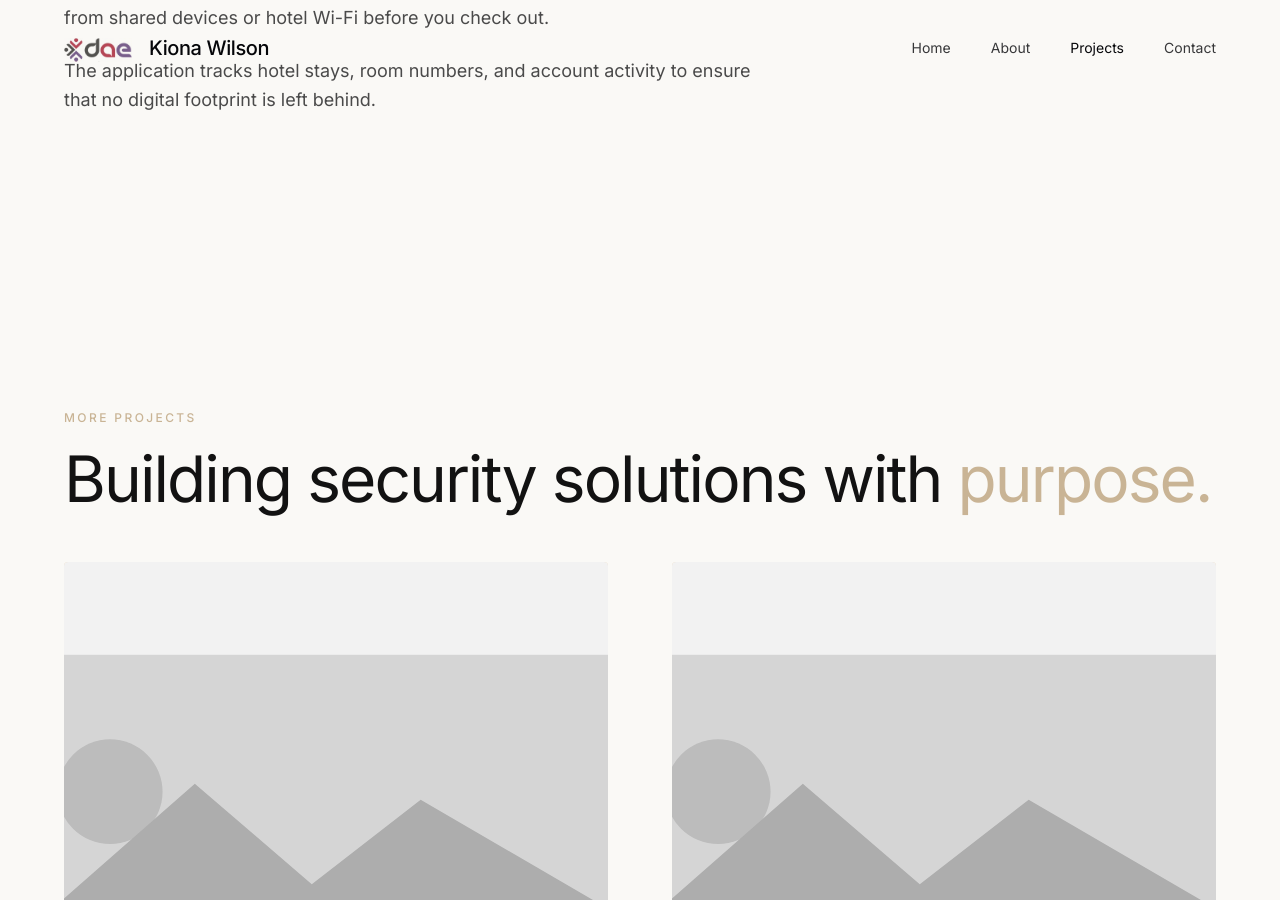
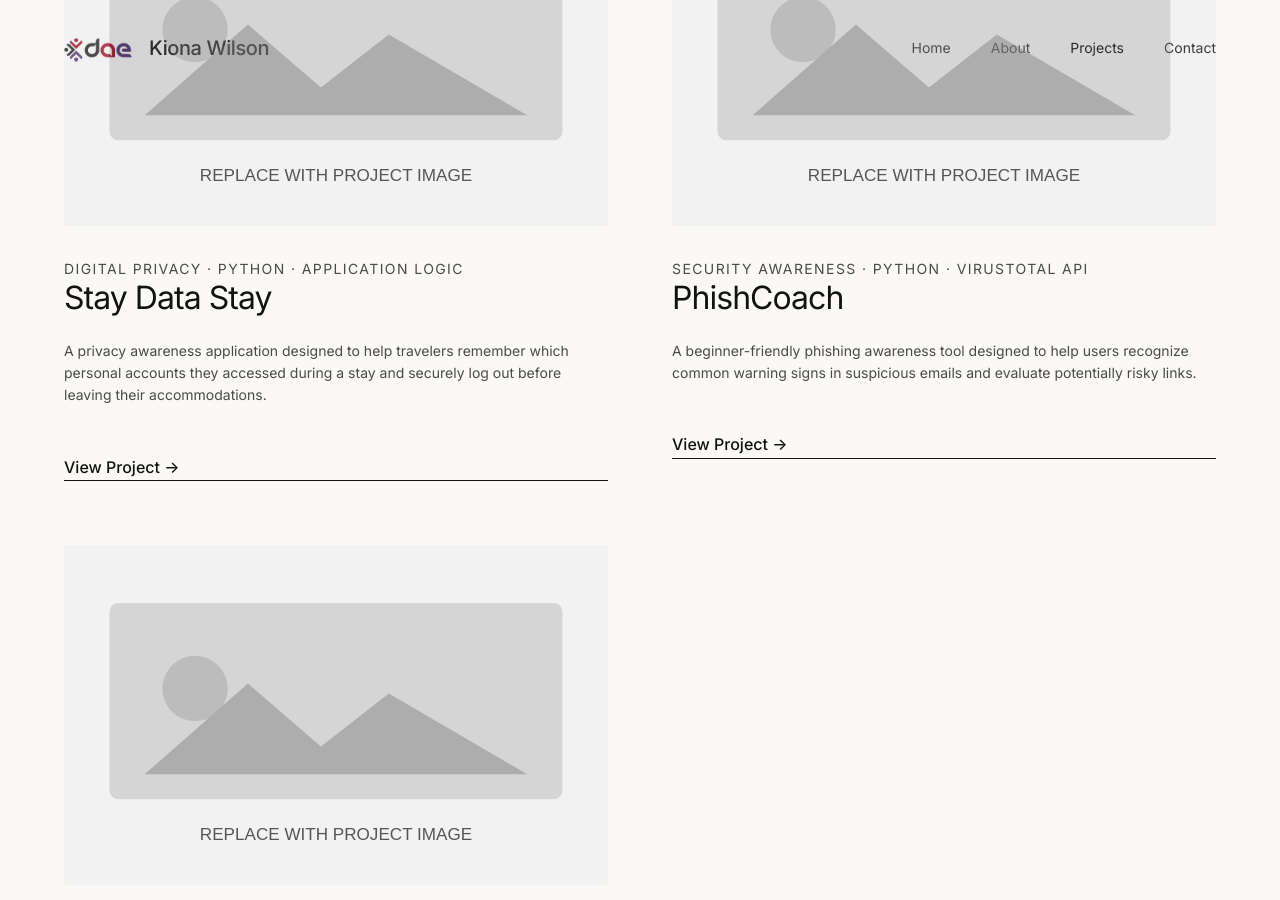
Before and after one commit to kawilson129-cpu/Kiona-629, a Jekyll site: the page built from docs/projects.md, in a window 1280 px wide and 900 px high, scrolled down 1286 px. Built offline with Jekyll 4.4.1, drawn with Linux system fonts in a browser that asks for light colours; some of the changed text lies outside the part shown.

Commit message:
Add individual project case study pages

```diff
--- /dev/null
+++ b/docs/phishcoach.md
@@ -0,0 +1,117 @@
+---
+layout: default
+title: PhishCoach
+---
+
+<section class="hero-section fade-in">
+  <span class="eyebrow">Project Case Study</span>
+
+  <h1>
+    Phish<span class="champagne-accent">Coach</span>
+  </h1>
+
+  <p class="hero-subtext">
+    A beginner-friendly cybersecurity awareness tool designed to help users
+    recognize phishing warning signs and evaluate suspicious links.
+  </p>
+</section>
+
+
+<section class="fade-in">
+
+  <div class="project-image-wrap" style="aspect-ratio: 16/9;">
+    <img
+      src="{{ '/assets/images/project-placeholder.svg' | relative_url }}"
+      alt="PhishCoach Project">
+  </div>
+
+</section>
+
+
+<section class="fade-in">
+
+  <div style="display: grid; grid-template-columns: 2fr 1fr; gap: 4rem;">
+
+    <div>
+      <span class="eyebrow">The Project</span>
+
+      <h2>
+        Making phishing awareness
+        <span class="champagne-accent">easier to understand.</span>
+      </h2>
+
+      <p>
+        PhishCoach is a Python-based cybersecurity awareness tool created to
+        help users identify common warning signs in suspicious emails.
+      </p>
+
+      <p>
+        The program analyzes email content for phishing indicators and uses
+        the VirusTotal API to support URL analysis, giving users additional
+        information when evaluating potentially suspicious links.
+      </p>
+    </div>
+
+
+    <div>
+      <span class="eyebrow">Project Details</span>
+
+      <ul style="list-style: none; font-size: 0.875rem; color: var(--text-secondary);">
+
+        <li style="margin-bottom: 1rem; border-bottom: 1px solid var(--border-color); padding-bottom: 0.5rem;">
+          Focus: Security Awareness
+        </li>
+
+        <li style="margin-bottom: 1rem; border-bottom: 1px solid var(--border-color); padding-bottom: 0.5rem;">
+          Language: Python
+        </li>
+
+        <li style="margin-bottom: 1rem; border-bottom: 1px solid var(--border-color); padding-bottom: 0.5rem;">
+          API: VirusTotal
+        </li>
+
+        <li style="margin-bottom: 1rem; border-bottom: 1px solid var(--border-color); padding-bottom: 0.5rem;">
+          Year: 2026
+        </li>
+
+      </ul>
+    </div>
+
+  </div>
+
+</section>
+
+
+<section class="fade-in">
+
+  <span class="eyebrow">What It Does</span>
+
+  <h2>
+    Helping users recognize
+    <span class="champagne-accent">potential threats.</span>
+  </h2>
+
+  <p>
+    The tool helps users review suspicious email content, identify common
+    phishing red flags, and build greater awareness of how phishing attacks
+    attempt to manipulate users.
+  </p>
+
+  <p>
+    PhishCoach was developed as part of my cybersecurity training and helped
+    me strengthen my understanding of Python logic, API integration, security
+    awareness, and user-focused cybersecurity education.
+  </p>
+
+</section>
+
+
+<section class="fade-in">
+
+  <a href="{{ '/projects.html' | relative_url }}"
+     style="text-decoration: none; color: var(--text-color); font-weight: 500;
+     border-bottom: 1px solid var(--text-color);">
+    ← Back to Projects
+  </a>
+
+</section>
--- a/docs/projects.md
+++ b/docs/projects.md
@@ -3,49 +3,63 @@
 title: Projects
 ---
 
-<section class="fade-in">
-  <span class="eyebrow">Case Study</span>
-  <h1>Stay Data <span class="champagne-accent">Stay</span></h1>
+<section class="hero-section fade-in">
+  <span class="eyebrow">Selected Work</span>
 
-  <div style="margin-top: 4rem;">
-    <div class="project-image-wrap" style="aspect-ratio: 21/9;">
-      <img src="https://core-normal.traeapi.us/api/ide/v1/text_to_image?prompt=luxury%20digital%20interface%20showing%20security%20reminders%20elegant%20UI%20champagne%20accents&image_size=landscape_16_9" alt="Stay Data Stay Hero">
-    </div>
+  <h1>
+    Projects built with
+    <span class="champagne-accent">security in mind.</span>
+  </h1>
 
-    <div style="display: grid; grid-template-columns: 2fr 1fr; gap: 6rem; margin-top: 4rem;">
-      <div>
-        <h2>Privacy Protection for Travelers</h2>
-        <p>Stay Data Stay is an application designed to help you protect your digital privacy while traveling. It provides timely reminders to log out of your online accounts from shared devices or hotel Wi-Fi before you check out.</p>
-        <p>The application tracks hotel stays, room numbers, and account activity to ensure that no digital footprint is left behind.</p>
-      </div>
-      <div>
-        <span class="eyebrow">Details</span>
-        <ul style="list-style: none; font-size: 0.875rem; color: var(--text-secondary);">
-          <li style="margin-bottom: 1rem; border-bottom: 1px solid var(--border-color); padding-bottom: 0.5rem;">Role: Lead Developer</li>
-          <li style="margin-bottom: 1rem; border-bottom: 1px solid var(--border-color); padding-bottom: 0.5rem;">Stack: Python / logic</li>
-          <li style="margin-bottom: 1rem; border-bottom: 1px solid var(--border-color); padding-bottom: 0.5rem;">Year: 2026</li>
-        </ul>
-        <a href="https://github.com/kawilson129-cpu/Kiona-629" style="text-decoration: none; color: var(--text-color); font-weight: 500; border-bottom: 1px solid var(--text-color);">View Repository</a>
-      </div>
-    </div>
-  </div>
+  <p class="hero-subtext">
+    A collection of cybersecurity and privacy-focused projects that reflect my
+    growing interests in security awareness, digital privacy, policy governance,
+    and incident response.
+  </p>
 </section>
+
 
 <section class="fade-in">
 
-  <span class="eyebrow">More Projects</span>
+  <div class="project-grid">
 
-  <h2>
-    Building security solutions with
-    <span class="champagne-accent">purpose.</span>
-  </h2>
+    <!-- STAY DATA STAY -->
+    <div class="project-card">
 
-  <div class="project-grid" style="margin-top: 3rem;">
+      <div class="project-image-wrap" style="aspect-ratio: 16/10;">
+        <img
+          src="{{ '/assets/images/project-placeholder.svg' | relative_url }}"
+          alt="Stay Data Stay Project">
+      </div>
+
+      <span class="project-meta">
+        Digital Privacy · Python · Application Logic
+      </span>
+
+      <h3 class="project-title">
+        Stay Data Stay
+      </h3>
+
+      <p style="font-size: 0.875rem; margin-top: 1rem;">
+        A privacy awareness application designed to help travelers remember
+        which personal accounts they accessed during a stay and securely log
+        out before leaving their accommodations.
+      </p>
+
+      <a href="{{ '/stay-data-stay.html' | relative_url }}"
+         style="display: inline-block; margin-top: 1.5rem; text-decoration: none;
+         color: var(--text-color); font-weight: 500;
+         border-bottom: 1px solid var(--text-color);">
+        View Project →
+      </a>
+
+    </div>
+
 
     <!-- PHISHCOACH -->
     <div class="project-card">
 
-      <div class="project-image-wrap" style="aspect-ratio: 1/1;">
+      <div class="project-image-wrap" style="aspect-ratio: 16/10;">
         <img
           src="{{ '/assets/images/project-placeholder.svg' | relative_url }}"
           alt="PhishCoach cybersecurity awareness project">
@@ -61,13 +75,11 @@
 
       <p style="font-size: 0.875rem; margin-top: 1rem;">
         A beginner-friendly phishing awareness tool designed to help users
-        recognize common warning signs in suspicious emails. PhishCoach
-        analyzes email content for potential red flags and uses the VirusTotal
-        API to support URL analysis and security awareness.
+        recognize common warning signs in suspicious emails and evaluate
+        potentially risky links.
       </p>
 
-      <!-- Replace the URL below with the PhishCoach repository URL -->
-      <a href="#"
+      <a href="{{ '/phishcoach.html' | relative_url }}"
          style="display: inline-block; margin-top: 1.5rem; text-decoration: none;
          color: var(--text-color); font-weight: 500;
          border-bottom: 1px solid var(--text-color);">
@@ -80,10 +92,10 @@
     <!-- DEREXI POLICY PILOT -->
     <div class="project-card">
 
-      <div class="project-image-wrap" style="aspect-ratio: 1/1;">
+      <div class="project-image-wrap" style="aspect-ratio: 16/10;">
         <img
           src="{{ '/assets/images/project-placeholder.svg' | relative_url }}"
-          alt="DeRexi Policy Pilot policy governance assistant project">
+          alt="DeRexi Policy Pilot project">
       </div>
 
       <span class="project-meta">
@@ -95,15 +107,12 @@
       </h3>
 
       <p style="font-size: 0.875rem; margin-top: 1rem;">
-        A policy-governance assistant designed to help employees find trusted
-        company policy guidance, identify the appropriate policy owner, and
-        respond to potential security incidents. The project combines policy
-        retrieval, employee guidance, escalation workflows, and incident
-        assistance into one security-focused experience.
+        A policy-governance assistant currently in development to help employees
+        find trusted policy guidance, identify the correct policy owner, and
+        respond appropriately when a potential security incident occurs.
       </p>
 
-      <!-- Replace the URL below with the DeRexi repository URL -->
-      <a href="#"
+      <a href="{{ '/derexi-policy-pilot.html' | relative_url }}"
          style="display: inline-block; margin-top: 1.5rem; text-decoration: none;
          color: var(--text-color); font-weight: 500;
          border-bottom: 1px solid var(--text-color);">
--- /dev/null
+++ b/docs/stay-data-stay.md
@@ -0,0 +1,146 @@
+---
+layout: default
+title: Stay Data Stay
+---
+
+<section class="hero-section fade-in">
+  <span class="eyebrow">Project Case Study</span>
+
+  <h1>
+    Stay Data <span class="champagne-accent">Stay</span>
+  </h1>
+
+  <p class="hero-subtext">
+    A Python-based privacy awareness application designed to help travelers
+    remember where they logged into personal accounts and securely log out
+    before leaving their accommodations.
+  </p>
+</section>
+
+
+<section class="fade-in">
+
+  <div class="project-image-wrap" style="aspect-ratio: 16/9;">
+    <img
+      src="{{ '/assets/images/project-placeholder.svg' | relative_url }}"
+      alt="Stay Data Stay Project">
+  </div>
+
+</section>
+
+
+<section class="fade-in">
+
+  <div style="display: grid; grid-template-columns: 2fr 1fr; gap: 4rem;">
+
+    <div>
+      <span class="eyebrow">The Project</span>
+
+      <h2>
+        Protecting your digital footprint
+        <span class="champagne-accent">while traveling.</span>
+      </h2>
+
+      <p>
+        Stay Data Stay is a Python command-line application created to help
+        travelers keep track of personal accounts they access on shared devices
+        during hotel or vacation stays.
+      </p>
+
+      <p>
+        Users enter information about their stay, including their hotel,
+        location, room number, check-in and check-out dates, and the accounts
+        they used. The application then organizes the information and provides
+        reminders so users can remember to log out before leaving.
+      </p>
+    </div>
+
+
+    <div>
+      <span class="eyebrow">Project Details</span>
+
+      <ul style="list-style: none; font-size: 0.875rem; color: var(--text-secondary);">
+
+        <li style="margin-bottom: 1rem; border-bottom: 1px solid var(--border-color); padding-bottom: 0.5rem;">
+          Focus: Digital Privacy
+        </li>
+
+        <li style="margin-bottom: 1rem; border-bottom: 1px solid var(--border-color); padding-bottom: 0.5rem;">
+          Language: Python
+        </li>
+
+        <li style="margin-bottom: 1rem; border-bottom: 1px solid var(--border-color); padding-bottom: 0.5rem;">
+          Format: Command-Line Application
+        </li>
+
+        <li style="margin-bottom: 1rem; border-bottom: 1px solid var(--border-color); padding-bottom: 0.5rem;">
+          Year: 2026
+        </li>
+
+      </ul>
+    </div>
+
+  </div>
+
+</section>
+
+
+<section class="fade-in">
+
+  <span class="eyebrow">How It Works</span>
+
+  <h2>
+    A simple reminder with a
+    <span class="champagne-accent">security purpose.</span>
+  </h2>
+
+  <p>
+    Users record the accounts they accessed during their stay, such as
+    Netflix, YouTube, Prime Video, Google, or another service. Stay Data Stay
+    creates a summary containing only the accounts selected by the user.
+  </p>
+
+  <p>
+    The application uses check-out information to provide a final-day reminder,
+    with the option for an earlier reminder, helping users remember an easy-to-miss
+    digital privacy step before leaving their accommodations.
+  </p>
+
+</section>
+
+
+<section class="fade-in">
+
+  <span class="eyebrow">What I Learned</span>
+
+  <h2>
+    Turning an everyday problem into
+    <span class="champagne-accent">application logic.</span>
+  </h2>
+
+  <p>
+    Building Stay Data Stay helped me practice translating a real-world privacy
+    concern into a structured application. I worked with user input, conditional
+    logic, loops, validation, date information, account selection, and formatted
+    output to create an experience that guides the user from beginning to end.
+  </p>
+
+  <p>
+    The project also strengthened my understanding of designing technology
+    around human behavior. A security solution does not always need to be
+    complicated—the right reminder at the right time can help a user make a
+    safer decision.
+  </p>
+
+</section>
+
+
+<section class="fade-in">
+
+  <a href="{{ '/projects.html' | relative_url }}"
+     style="text-decoration: none; color: var(--text-color); font-weight: 500;
+     border-bottom: 1px solid var(--text-color);">
+    ← Back to Projects
+  </a>
+
+</section>
```
Also changed, not shown: docs/derexi-policy-pilot.md (added, +272 -0 lines).
